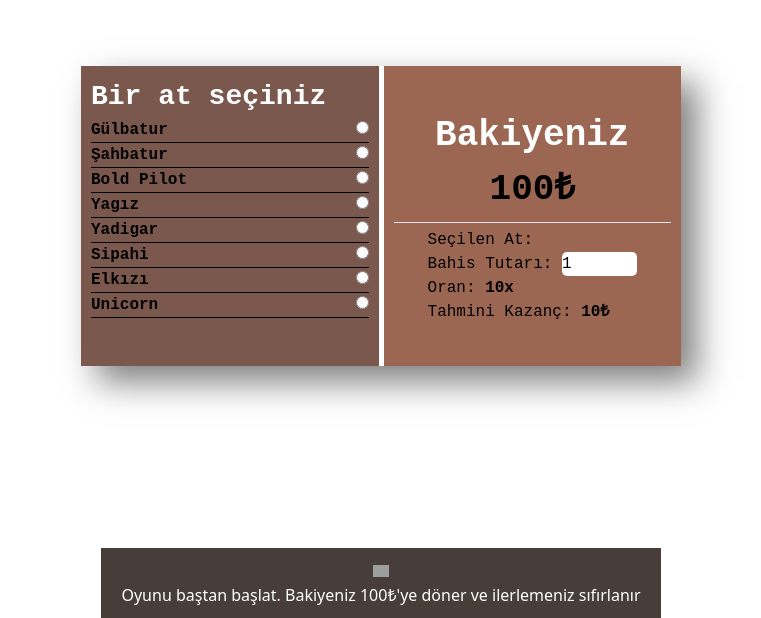
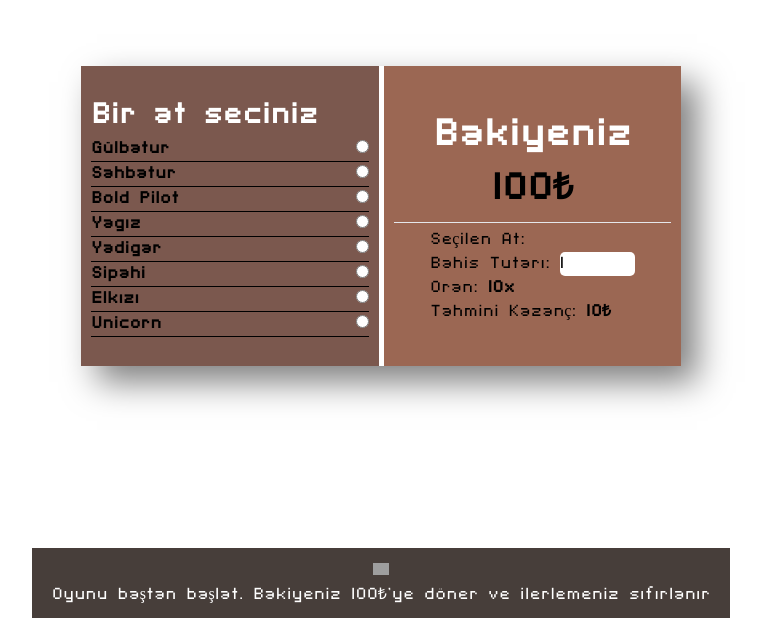
Before and after one commit to alihandgrmnclr/Protein_Bootcamp_FinalProject, a Vue app: page / in a window 1280 px wide. Shown: the part 182-800 px from the top of the page, without its empty margins (259-1020 px from the left). Built offline with nearby package versions, Linux system fonts and the light colour scheme; grey boxes are pictures that could not be loaded.

Commit message:
css update (pixel)

```diff
--- a/src/components/Bet.vue
+++ b/src/components/Bet.vue
@@ -34,7 +34,7 @@ const submitCoupon = () => {
 <template>
     <div class="bet">
         <div class="bet__select">
-            <h1 class="bet-title">Bir at seçiniz</h1>
+            <h1 class="bet-title">Bir at seciniz</h1>
             <ul class="bet-horse-wrapper">
                 <li class="bet-horse" v-for="horse in horses" :key="horse.id"><label
                         :for="horse.id">{{horse.name}}</label>
@@ -79,13 +79,13 @@ const submitCoupon = () => {
 </template>
 
 <style lang="scss" scoped>
+
 .bet {
-    font-family: 'Courier New', Courier, monospace;
     @apply flex flex-col sm:flex-row sm:w-[600px] gap-[5px] sm:h-[300px] items-center mb-20 sm:mb-1;
     box-shadow: 1rem 1rem 2rem hsl(0 0% 0% / 50%);
 
     &__select {
-        @apply flex flex-col h-full w-[350px] font-semibold bg-bgprimary p-[10px];
+        @apply flex flex-col justify-center h-full w-[350px] font-semibold bg-bgprimary p-[10px];
 
         .bet-title {
             @apply text-[28px] text-white;
--- a/src/components/LeaderboardItem.vue
+++ b/src/components/LeaderboardItem.vue
@@ -19,7 +19,7 @@ const rankClasses = computed(() => {    // eşleşen class'ları verdim
     <div class="leaderboard__profile">
         <p :class="rankClasses">{{props.rank+1}}-</p>
         <p class="horse-name">{{props.horse.name}} <p class="horse-id">({{props.horse.id}})</p></p>
-        <p class="time"> {{(props.horse.pos).toFixed(1)}}
+        <p class="time"> {{(props.horse.finish)}}
             <p v-if="props.horse.pos" class="seconds">sn</p>
         </p>
     </div>
@@ -28,8 +28,9 @@ const rankClasses = computed(() => {    // eşleşen class'ları verdim
 
 <style>
 .leaderboard__profile {
-    @apply flex w-[100px] items-center justify-between;
-    @apply sm:w-[180px];
+    font-family: 'Pixel';
+    @apply flex w-[45%] items-center justify-between;
+    @apply sm:w-[200px];
 }
 .horse-name{
     @apply flex justify-center items-center;
--- a/src/components/Race.vue
+++ b/src/components/Race.vue
@@ -56,12 +56,12 @@ const updateLeaderboardHandler = (horse) => {   // finish sonrası liderlik tabl
         <!-- <Results :horses="props.horses" :leaderboard="finalLeaderboard"></Results> -->
         <Results :horses="horseRef" :leaderboard="finalLeaderboard"></Results>
     </div>
-    <template v-if="countDownTimer<1">
+    <template v-if="countDownTimer < 1">
         <div class="track">
             <div v-for="horse in props.horses" :key="horse.id">
                 <div class="finish"></div>
                 <div class="line-wrapper">
-                    <p class="line-id">{{horse.id}}</p>
+                    <p class="line-id">{{ horse.id }}</p>
                     <Horse @updateHorse="updateHorseHandler" @updateLeaderboard="updateLeaderboardHandler"
                         :horse="horse" :countdown="countDownTimer">
                     </Horse>
@@ -77,7 +77,7 @@ const updateLeaderboardHandler = (horse) => {   // finish sonrası liderlik tabl
         </div>
     </template>
     <template v-if="isCountDown">
-        <p class="countdown-timer">{{countDownTimer}}</p>
+        <p class="countdown-timer">{{ countDownTimer }}</p>
     </template>
     <div class="race-settings">
         <template v-if="!start">
@@ -88,9 +88,9 @@ const updateLeaderboardHandler = (horse) => {   // finish sonrası liderlik tabl
                     src="https://cdn-icons-png.flaticon.com/512/5565/5565918.png" alt=""></button>
         </template>
         <div class="bet-options">
-            <p class="bet-opt">Bahis Yapılan At: <span class="bet-select">{{getBet().selectedHorse}}</span></p>
-            <p class="bet-opt">Bahis Tutarı: <span class="bet-select">{{getBet().betAmount}}₺</span></p>
-            <p class="bet-opt">Olası Kazanç: <span class="bet-select">{{getBet().betAmount*betX}}₺</span></p>
+            <p class="bet-opt">Bahis Yapılan At: <span class="bet-select">{{ getBet().selectedHorse }}</span></p>
+            <p class="bet-opt">Bahis Tutarı: <span class="bet-select">{{ getBet().betAmount }}₺</span></p>
+            <p class="bet-opt">Olası Kazanç: <span class="bet-select">{{ getBet().betAmount * betX }}₺</span></p>
         </div>
     </div>
 
@@ -129,6 +129,8 @@ const updateLeaderboardHandler = (horse) => {   // finish sonrası liderlik tabl
 
     &__finish {
         @apply h-[600px] absolute right-0 w-2 bg-white mr-[5vw];
+        background-image: url(https://i.pinimg.com/originals/9f/66/4e/9f664e48cb3436b6a664141f92c1baad.png);
+        background-size: 60px;
     }
 }
 
@@ -143,6 +145,8 @@ const updateLeaderboardHandler = (horse) => {   // finish sonrası liderlik tabl
 
 .finish {
     @apply absolute right-0 w-2 h-[75px] bg-white mr-[5vw];
+    background-image: url(https://i.pinimg.com/originals/9f/66/4e/9f664e48cb3436b6a664141f92c1baad.png);
+    background-size: 60px;
 }
 
 .line-wrapper {
@@ -151,16 +155,19 @@ const updateLeaderboardHandler = (horse) => {   // finish sonrası liderlik tabl
     // background: rgb(125, 196, 125);
     border-color: rgba(240, 248, 255, 0.214);
 }
+
 .results {
     @apply flex justify-end;
 }
-.bet-options{
-    @apply flex flex-col;
 
-    .bet-opt{
-        @apply flex justify-between w-[200px];
+.bet-options {
+    @apply flex flex-col items-center bg-bgprimary text-white w-full h-full;
+
+    .bet-opt {
+        @apply flex justify-between w-[250px];
     }
-    .bet-select{
+
+    .bet-select {
         @apply font-bold;
     }
 }
--- a/src/components/Results.vue
+++ b/src/components/Results.vue
@@ -49,7 +49,7 @@ const sortedHorses = computed(() => { // sort işlemini takip etmek için comput
 
         <div id="header">
             <div class="leaderboard__header">
-                <img class="leaderboard__icon" src="https://cdn-icons-png.flaticon.com/512/744/744974.png" alt="">
+                <img class="leaderboard__icon" src="https://cdn-icons-png.flaticon.com/512/6514/6514964.png" alt="">
                 <h1 class="leaderboard__title">LIDERLIK TABLOSU</h1>
             </div>
         </div>
@@ -62,7 +62,6 @@ const sortedHorses = computed(() => { // sort işlemini takip etmek için comput
     </div>
     <template v-if="isBetWin">
         <div class="betwin">
-            <img class="money-rain" src="https://media.tenor.com/ZDe0dPKLr3AAAAAi/raining-money-money.gif" alt="">
             <p>TEBRIKLER {{getBet().betAmount*betX}}₺ KAZANDINIZ</p>
         </div>
     </template>
@@ -70,8 +69,7 @@ const sortedHorses = computed(() => { // sort işlemini takip etmek için comput
 
 <style lang="scss" scoped>
 .leaderboard {
-    font-family: 'Source Sans Pro', sans-serif;
-    @apply flex justify-around items-center p-3 bg-bgprimary text-slate-50 w-full h-[200px] rounded-xl;
+    @apply flex justify-center items-center p-3 bg-bgprimary text-slate-50 w-full h-[200px];
 
     &__header {
         @apply hidden md:flex flex-col justify-center items-center w-1/2;
--- a/src/service/service.js
+++ b/src/service/service.js
@@ -46,7 +46,7 @@ export const setDefault = () => { // default hale getiriyorum
 
 export const horseData = (count = 8) => {	// at verilerini oluşturuyorum
 	const horses = [];
-	const names = ["Gülbatur", "Şahbatur", "Bold Pilot", "Yagız", "Yadigar", "Sipahi", "Elkızı", "Unicorn"];
+	const names = ["Gülbatur", "Sahbatur", "Bold Pilot", "Yagız", "Yadigar", "Sipahi", "Elkızı", "Unicorn"];
 	for (let i = 0; i < count; i++) {
 		const horse = {
 			name: names[i],
@@ -68,14 +68,3 @@ export const randomSpeed = (min = 1, max = 5) => {	// random hız fonksiyonu
 	// const formula = Math.round((Math.random() * (max - min)) + min);
 	return result;
 };
-
-// const lastLeaderboard = [];
-// export const saveLeaderboard = (name) => {
-// 	lastLeaderboard.push(name);
-// 	console.log(lastLeaderboard);
-// 	return lastLeaderboard;
-// };
-
-// export const getLeaderboard = () => {
-// 	return lastLeaderboard;
-// };
--- a/src/style.css
+++ b/src/style.css
@@ -2,12 +2,24 @@
 @tailwind components;
 @tailwind utilities;
 
-html,#app{
+@font-face {
+    font-family: 'Pixel';
+    src: url('/font/pixel.ttf') format('embedded-opentype'),
+        url('/font/pixel.ttf') format('woff2'),
+        url('/font/pixel.ttf') format('woff'),
+        url('/font/pixel.ttf') format('truetype'),
+        url('/font/pixel.ttf') format('svg');
+}
+
+html,
+#app {
+    height: 100%;
+    font-family: 'Pixel';
+}
+
+body {
+    padding: 3px;
     height: 100%;
 }
 
-body{
-    padding: 3px;
-    height: 100%;
-}
 /* The palette has 5 colors which are Goldenrod Light Color (#ef912d), Rosy Brown Dark Color (#9b6753), Dim Gray Dark Color (#473e3a), Black Dark Color (#20211a), Dim Gray Dark Color(#7b584e), */
--- a/tailwind.config.cjs
+++ b/tailwind.config.cjs
@@ -12,7 +12,10 @@ module.exports = {
         'bgsecondary': '#9b6753',
         'gold':'#ef912d',
         'blackdark':'#9b6753',
-      }
+      },
+      fontFamily:{
+        Pixel : ["Pixel"],
+      },
     },
   },
   plugins: [],
```
Also changed, not shown: public/Images/Pitch/Bushes.png, public/font/pixel.ttf (added).
